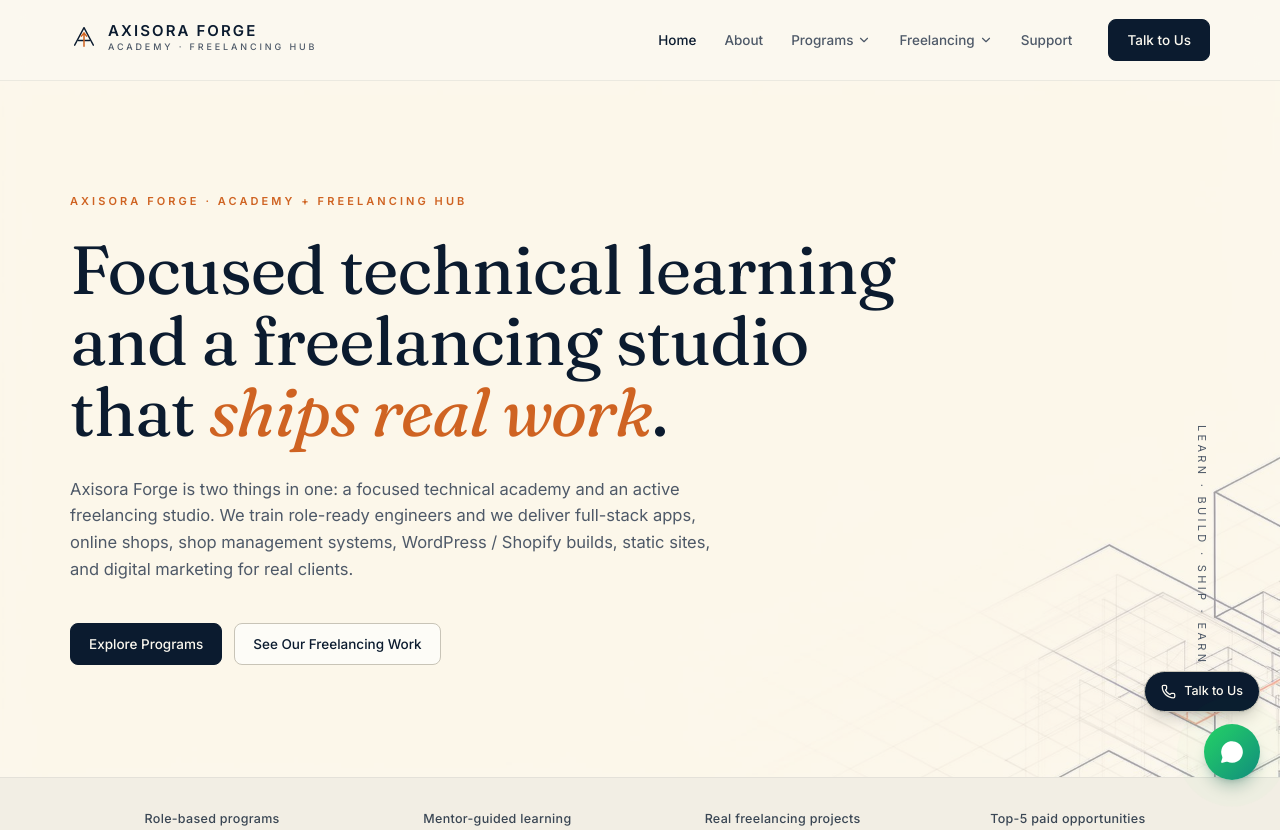
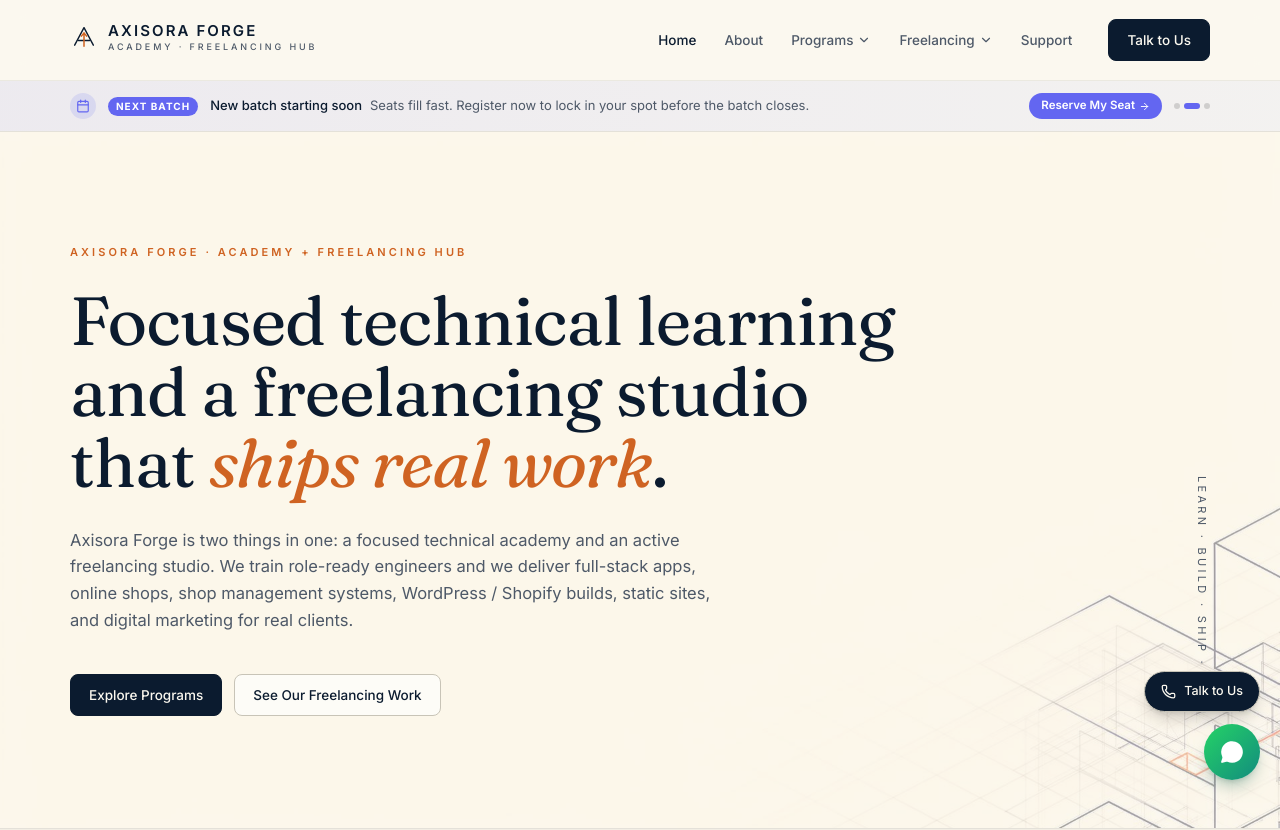
Before and after one commit to realtechskillforge-web/axisora, a React (Vite) app: page / in a window 1280 px wide. Shown: the top 830 px of the page. Built offline with nearby package versions, Linux system fonts and the light colour scheme.

Commit message:
Update index.tsx

```diff
--- a/src/routes/index.tsx
+++ b/src/routes/index.tsx
@@ -5,6 +5,7 @@
 import { FREELANCING, PROJECTS } from "@/data/freelancing";
 import { ArrowUpRight, Sparkles, Trophy, Briefcase } from "lucide-react";
 import heroImg from "@/assets/hero-ambient.jpg";
+import { PlacementBenefitsTeaser, PromoBannerStrip } from "@/components/site/PlacementBenefits";
 
 export const Route = createFileRoute("/")({
   head: () => ({
@@ -24,6 +25,10 @@
 function Home() {
   return (
     <PageShell>
+
+      {/* PROMO BANNER STRIP */}
+      <PromoBannerStrip />
+
       {/* HERO */}
       <section className="relative overflow-hidden border-b border-border">
         <img src={heroImg} alt="" aria-hidden className="pointer-events-none absolute inset-0 h-full w-full object-cover opacity-80" />
@@ -57,7 +62,7 @@
         </div>
       </section>
 
-      {/* highlight strip */}
+      {/* HIGHLIGHT STRIP */}
       <section className="border-b border-border bg-paper">
         <div className="container-prose grid grid-cols-2 gap-px overflow-hidden md:grid-cols-4">
           {["Role-based programs", "Mentor-guided learning", "Real freelancing projects", "Top-5 paid opportunities"].map((s) => (
@@ -68,7 +73,7 @@
         </div>
       </section>
 
-      {/* TOP-5 freelancing highlight */}
+      {/* TOP-5 FREELANCING HIGHLIGHT */}
       <section className="border-b border-border bg-background">
         <div className="container-prose py-20">
           <Reveal>
@@ -117,7 +122,6 @@
       <section className="border-b border-border bg-paper">
         <div className="container-prose py-20">
           <Reveal>
-
             <p className="eyebrow mb-3">Academy · Programs</p>
             <h2 className="max-w-3xl text-balance text-3xl leading-[1.1] md:text-[44px]">
               Eight enterprise-grade tracks for modern technical careers
@@ -138,7 +142,7 @@
                       <p className="text-[11px] font-semibold tracking-[0.22em] text-muted-foreground">
                         0{i + 1}
                       </p>
-                      <h3 className="mt-3 text-[19px] leading-snug transition-colors" style={{ ['--c' as never]: p.color }}>
+                      <h3 className="mt-3 text-[19px] leading-snug transition-colors">
                         {p.title}
                       </h3>
                       <div className="mt-4 flex flex-wrap gap-2">
@@ -161,6 +165,9 @@
           </div>
         </div>
       </section>
+
+      {/* STUDENT PLACEMENT PROGRAMS TEASER */}
+      <PlacementBenefitsTeaser />
 
       {/* FREELANCING */}
       <section className="border-b border-border bg-background">
@@ -238,6 +245,7 @@
           </Reveal>
         </div>
       </section>
+
     </PageShell>
   );
 }
```
